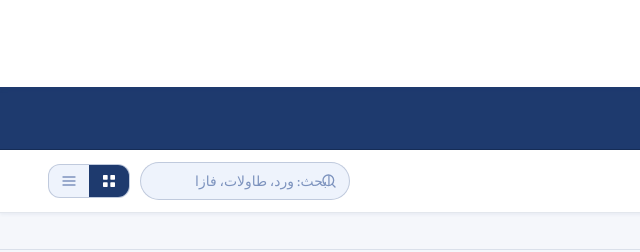
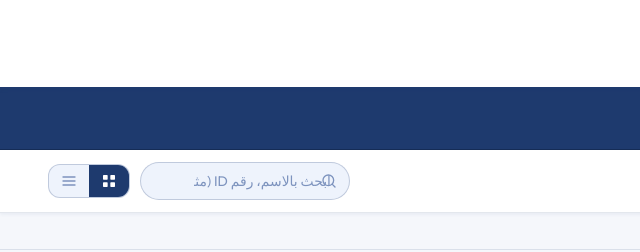
Before and after one commit to lamaaqah/StorageCatalog, a plain HTML site: page index.html in a window 1280 px wide. Shown: the top 252 px of the page, 0-640 px from the left. Drawn offline with Linux system fonts and the light colour scheme.

Commit message:
Update index.html

```diff
--- a/index.html
+++ b/index.html
@@ -56,7 +56,7 @@
           id="search-input"
           class="search-input"
           type="search"
-          placeholder="ابحث: ورد، طاولات، فازات، فرش، مفرش..."
+          placeholder="ابحث بالاسم، رقم ID (مثال: 12 أو #12)، أو الكلمات الدلالية..."
           aria-label="بحث في الكتالوج"
         />
         <svg class="search-icon" width="16" height="16" viewBox="0 0 24 24"
```
